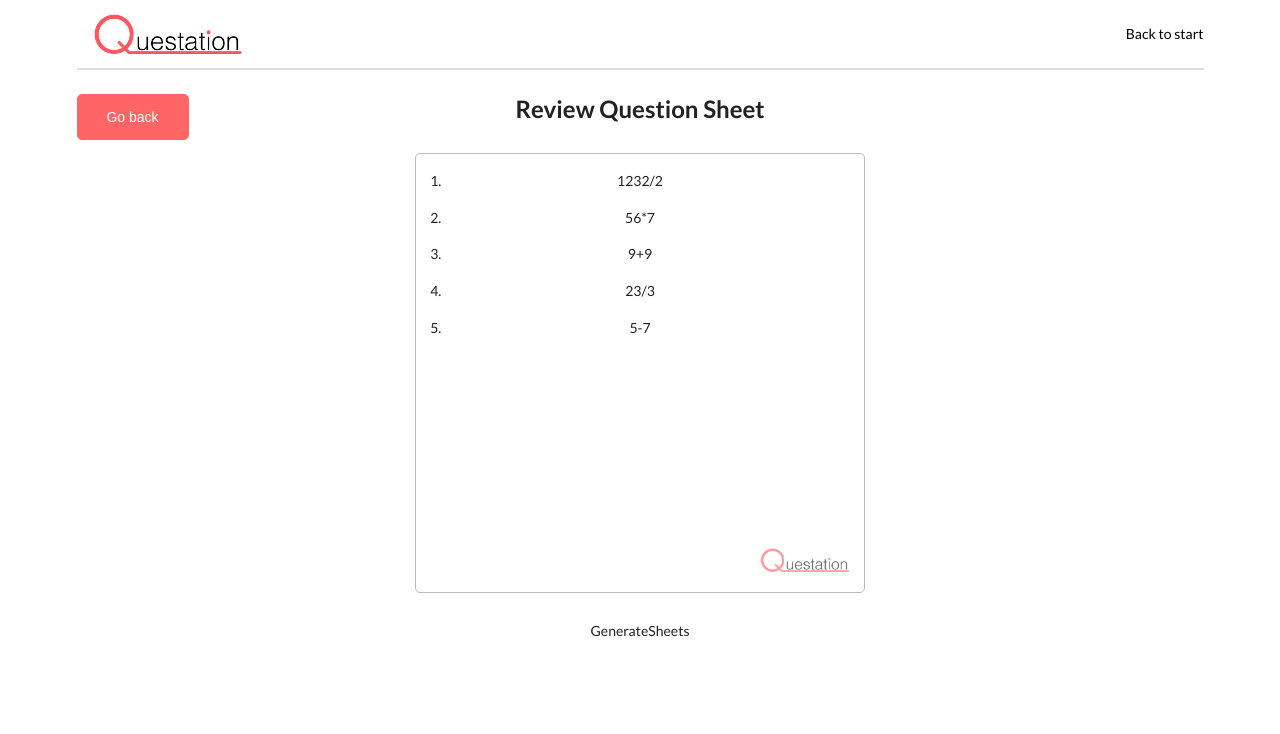
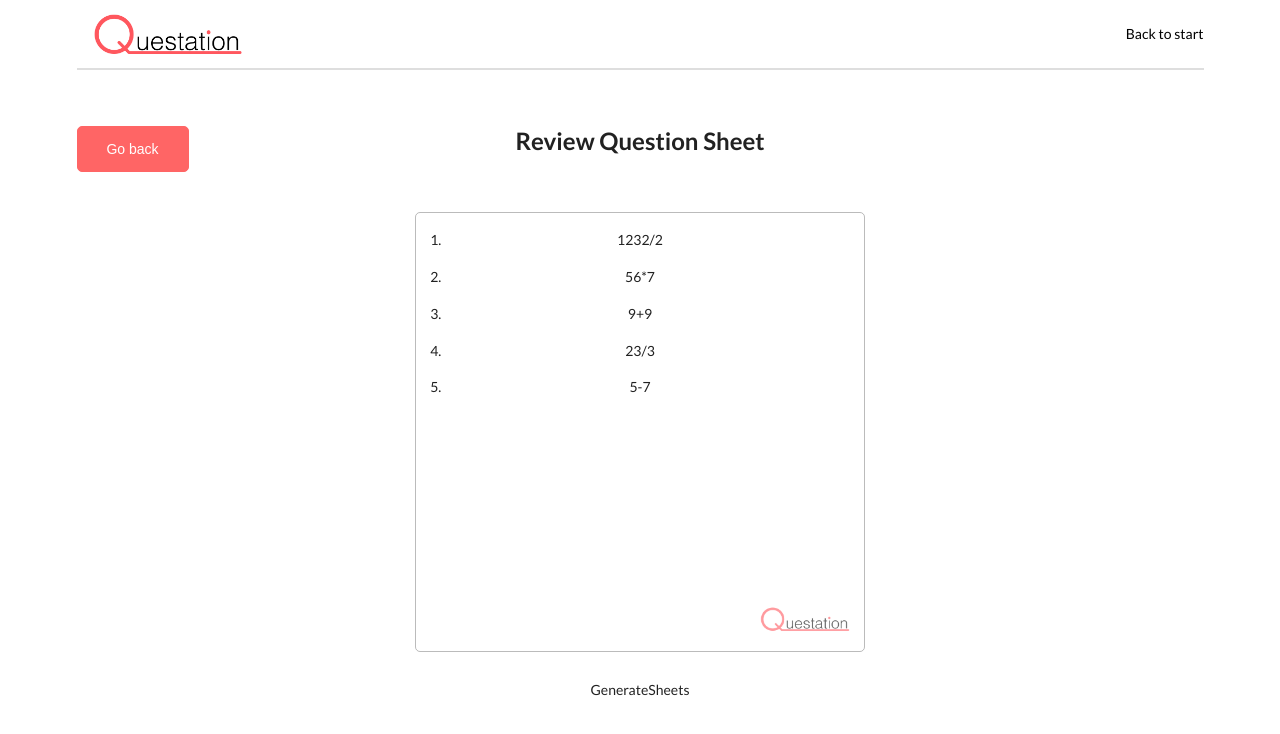
Before and after one commit to ksinghj/Questation, a React (Create React App) app: page /review in a window 1280 px wide. Shown: the top 734 px of the page. Built offline with nearby package versions, Linux system fonts and the light colour scheme.

Commit message:
SheetReview styles

```diff
--- a/src/styles/SheetReview/index.css
+++ b/src/styles/SheetReview/index.css
@@ -1,9 +1,14 @@
 .sheetreview__container {
   text-align: center;
   position: relative;
+  margin-top: 4em;
 }
 
 .sheetreview__container button {
   position: absolute;
   left: 0;
 }
+
+.sheet {
+  margin-top: 4em;
+}
```
